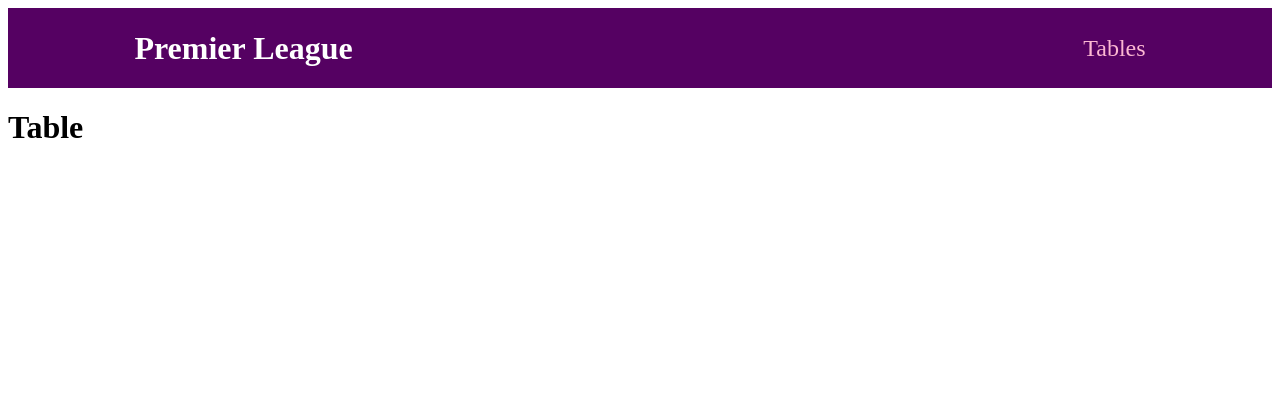
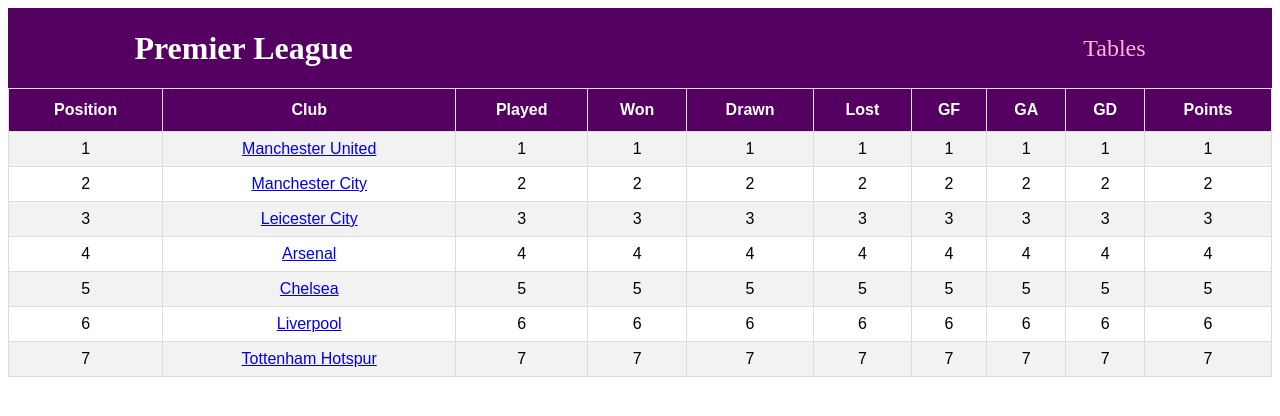
Before and after one commit to geraldtivatyi/premierleague, a React (Create React App) app: page /tables in a window 1280 px wide. Shown: the top 416 px of the page. Built offline with nearby package versions, Linux system fonts and the light colour scheme.

Commit message:
Create table with dummy data

```diff
--- a/src/components/Table.js
+++ b/src/components/Table.js
@@ -1,7 +1,43 @@
+import classes from "./table.module.css";
+import { allteams } from "./alldetails";
+
 function Table() {
   return (
     <div>
-      <h1>Table</h1>
+      <table id="customers">
+        <tr>
+          <th>Position</th>
+          <th>Club</th>
+          <th>Played</th>
+          <th>Won</th>
+          <th>Drawn</th>
+          <th>Lost</th>
+          <th>GF</th>
+          <th>GA</th>
+          <th>GD</th>
+          <th>Points</th>
+        </tr>
+        {allteams.map((d) => {
+          return (
+            <tr>
+              <td>{d.Position}</td>
+              <td>
+                <a href={"/fixtures/" + d.Club} exact>
+                  {d.Club}
+                </a>
+              </td>
+              <td>{d.Played}</td>
+              <td>{d.Won}</td>
+              <td>{d.Draw}</td>
+              <td>{d.Lost}</td>
+              <td>{d.GF}</td>
+              <td>{d.GA}</td>
+              <td>{d.GD}</td>
+              <td>{d.Points}</td>
+            </tr>
+          );
+        })}
+      </table>
     </div>
   );
 }
--- /dev/null
+++ b/src/components/alldetails.js
@@ -0,0 +1,117 @@
+import { teamslist } from "./teamslist";
+
+let teamslength = teamslist.length;
+
+// Create arrays of dummy data for restructuring data
+let positions = [
+  { "Manchester United": 1 },
+  { "Manchester City": 2 },
+  { "Leicester City": 3 },
+  { Arsenal: 4 },
+  { Chelsea: 5 },
+  { Liverpool: 6 },
+  { "Tottenham Hotspur": 7 }
+];
+let arr = [
+  "Manchester United",
+  "Manchester City",
+  "Leicester City",
+  "Arsenal",
+  "Chelsea",
+  "Liverpool",
+  "Tottenham Hotspur"
+];
+let gamesplayed = [
+  { "Manchester United": 1 },
+  { "Manchester City": 2 },
+  { "Leicester City": 3 },
+  { Arsenal: 4 },
+  { Chelsea: 5 },
+  { Liverpool: 6 },
+  { "Tottenham Hotspur": 7 }
+];
+let gameswon = [
+  { "Manchester United": 1 },
+  { "Manchester City": 2 },
+  { "Leicester City": 3 },
+  { Arsenal: 4 },
+  { Chelsea: 5 },
+  { Liverpool: 6 },
+  { "Tottenham Hotspur": 7 }
+];
+let gamesdrew = [
+  { "Manchester United": 1 },
+  { "Manchester City": 2 },
+  { "Leicester City": 3 },
+  { Arsenal: 4 },
+  { Chelsea: 5 },
+  { Liverpool: 6 },
+  { "Tottenham Hotspur": 7 }
+];
+let gameslost = [
+  { "Manchester United": 1 },
+  { "Manchester City": 2 },
+  { "Leicester City": 3 },
+  { Arsenal: 4 },
+  { Chelsea: 5 },
+  { Liverpool: 6 },
+  { "Tottenham Hotspur": 7 }
+];
+let gameGF = [
+  { "Manchester United": 1 },
+  { "Manchester City": 2 },
+  { "Leicester City": 3 },
+  { Arsenal: 4 },
+  { Chelsea: 5 },
+  { Liverpool: 6 },
+  { "Tottenham Hotspur": 7 }
+];
+let gameGA = [
+  { "Manchester United": 1 },
+  { "Manchester City": 2 },
+  { "Leicester City": 3 },
+  { Arsenal: 4 },
+  { Chelsea: 5 },
+  { Liverpool: 6 },
+  { "Tottenham Hotspur": 7 }
+];
+let gameGD = [
+  { "Manchester United": 1 },
+  { "Manchester City": 2 },
+  { "Leicester City": 3 },
+  { Arsenal: 4 },
+  { Chelsea: 5 },
+  { Liverpool: 6 },
+  { "Tottenham Hotspur": 7 }
+];
+let tplist = [
+  { "Manchester United": 1 },
+  { "Manchester City": 2 },
+  { "Leicester City": 3 },
+  { Arsenal: 4 },
+  { Chelsea: 5 },
+  { Liverpool: 6 },
+  { "Tottenham Hotspur": 7 }
+];
+
+//Build this array to show the complete table
+let table = [];
+let teamdetails = {};
+for (let l = 0; l < teamslength; l++) {
+  teamdetails = {
+    Position: positions[l][arr[l]],
+    Club: arr[l],
+    Played: gamesplayed[l][arr[l]],
+    Won: gameswon[l][arr[l]],
+    Draw: gamesdrew[l][arr[l]],
+    Lost: gameslost[l][arr[l]],
+    GF: gameGF[l][arr[l]],
+    GA: gameGA[l][arr[l]],
+    GD: gameGD[l][arr[l]],
+    Points: tplist[l][arr[l]]
+  };
+  table.push(teamdetails);
+}
+
+export const allteams = table;
+export const tp = tplist;
--- /dev/null
+++ b/src/components/table.module.css
@@ -0,0 +1,59 @@
+table {
+  font-family: Arial, Helvetica, sans-serif;
+  border-collapse: collapse;
+  width: 100%;
+}
+
+table td,
+table th {
+  border: 1px solid #ddd;
+  padding: 8px;
+}
+
+table tr:nth-child(even) {
+  background-color: #f2f2f2;
+}
+table {
+  font-family: Arial, Helvetica, sans-serif;
+  border-collapse: collapse;
+  width: 100%;
+}
+
+table td,
+table th {
+  border: 1px solid #ddd;
+  padding: 8px;
+}
+
+table tr:nth-child(even) {
+  background-color: #f2f2f2;
+}
+
+table tr:hover {
+  background-color: #ddd;
+}
+
+table td {
+  text-align: center;
+}
+table th {
+  padding-top: 12px;
+  padding-bottom: 12px;
+  text-align: center;
+  background-color: #550162;
+  color: white;
+}
+table tr:hover {
+  background-color: #ddd;
+}
+
+table td {
+  text-align: center;
+}
+table th {
+  padding-top: 12px;
+  padding-bottom: 12px;
+  text-align: center;
+  background-color: #550162;
+  color: white;
+}
--- /dev/null
+++ b/src/components/teamslist.js
@@ -0,0 +1,11 @@
+import { data } from "../data";
+
+let dataLngth = data.length;
+let teams = [];
+for (let i = 0; i < dataLngth; i++) {
+  teams.push(Object.keys(data[i].score)[0]);
+  teams.push(Object.keys(data[i].score)[1]);
+}
+
+teams = [...new Set(teams)];
+export const teamslist = teams;
--- a/src/data.js
+++ b/src/data.js
@@ -67,7 +67,7 @@
     date: "2021-05-11T12:00:00"
   },
   {
-    score: { Arsenal: 0, Leicester: 0 },
+    score: { Arsenal: 0, "Leicester City": 0 },
     date: "2021-04-28T12:00:00"
   },
   {
```
Also changed, not shown: 2 other files (tests, documents, lock files or other folders).
